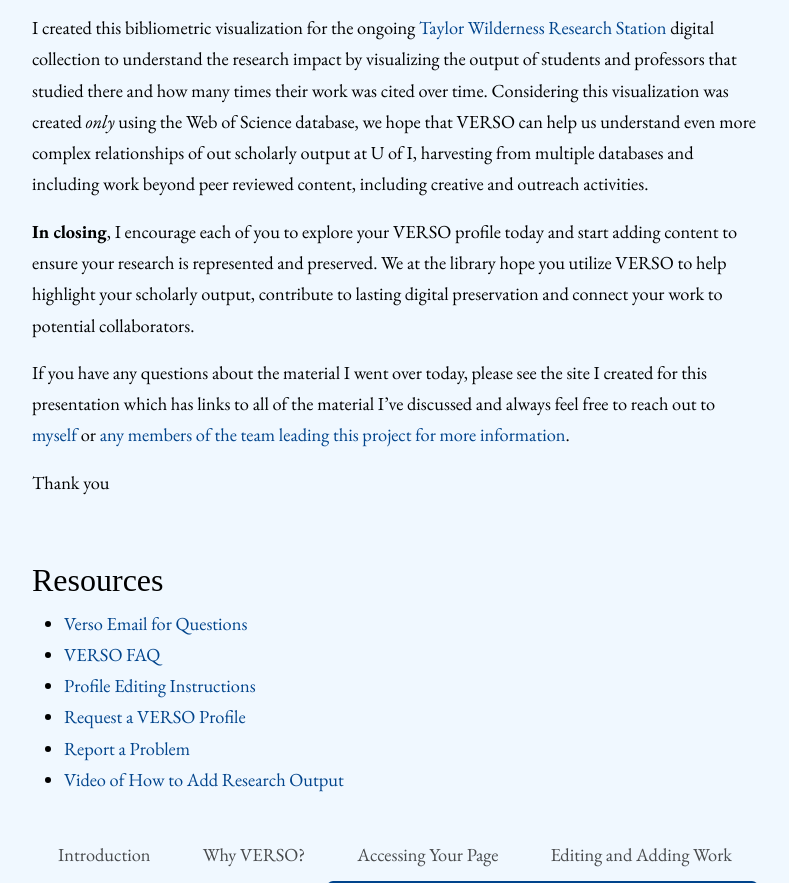
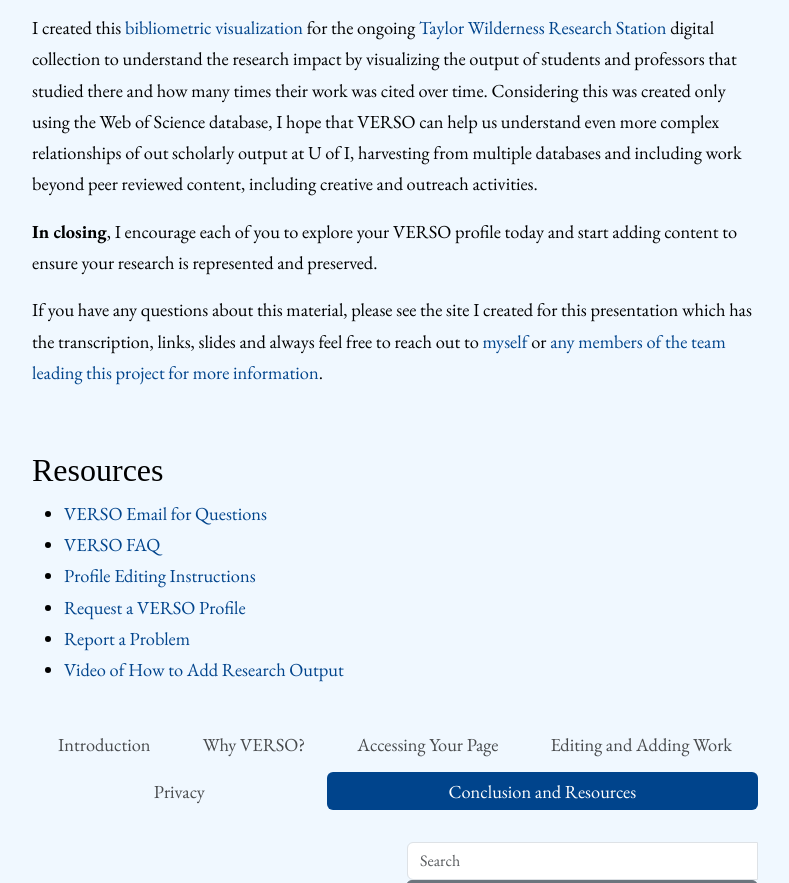
Before and after one commit to aweymo-ui/verso_intro, a Jekyll site: the page built from content/6_conclusion.md, in a window 1280 px wide, cut to the strip 260-1143 px from the top of the page. Shown: the whole strip, without its empty margins (245-1034 px from the left). Built offline with Jekyll 4.4.1, drawn with Linux system fonts in a browser that asks for light colours; some web fonts are replaced.

Commit message:
bits and bobs

```diff
--- a/content/6_conclusion.md
+++ b/content/6_conclusion.md
@@ -6,19 +6,17 @@
 
 {% include gallery-figure.html img="biblio_01.gif" alt="Data visualization of multi-colored nodes against a black background labeled with the names of authors." caption="Visualization of citation impact over time of authors that contributed to work found in the Taylor Wilderness Research Station digital archive. Node size indicates the number of times the work has been cited, color and distance indicates groups formed by subject and keyword likeness and lines connecting nodes indicates shared citations."  title="Visualization of citation impact over time of authors that contributed to work found in the Taylor Wilderness Research Station digital archive. Node size indicates the number of times the work has been cited, color and distance indicates groups formed by subject and keyword likeness and lines connecting nodes indicates shared citations." width="100%" %}
 
-I created this bibliometric visualization for the ongoing [Taylor Wilderness Research Station](https://www.lib.uidaho.edu/digital/taylor-archive/){:target="_blank" rel="noopener"} digital collection to understand the research impact by visualizing the output of students and professors that studied there and how many times their work was cited over time. Considering this visualization was created *only* using the Web of Science database, we hope that VERSO can help us understand even more complex relationships of out scholarly output at U of I, harvesting from multiple databases and including work beyond peer reviewed content, including creative and outreach activities.
+I created this [bibliometric visualization](https://tinyurl.com/yvwfo8ob) for the ongoing [Taylor Wilderness Research Station](https://www.lib.uidaho.edu/digital/taylor-archive/){:target="_blank" rel="noopener"} digital collection to understand the research impact by visualizing the output of students and professors that studied there and how many times their work was cited over time. Considering this was created only using the Web of Science database, I hope that VERSO can help us understand even more complex relationships of out scholarly output at U of I, harvesting from multiple databases and including work beyond peer reviewed content, including creative and outreach activities.
 
-**In closing**, I encourage each of you to explore your VERSO profile today and start adding content to ensure your research is represented and preserved. We at the library hope you utilize VERSO to help highlight your scholarly output, contribute to lasting digital preservation and connect your work to potential collaborators.
+**In closing**, I encourage each of you to explore your VERSO profile today and start adding content to ensure your research is represented and preserved.
 
-If you have any questions about the material I went over today, please see the site I created for this presentation which has links to all of the material I’ve discussed and always feel free to reach out to [myself](https://www.lib.uidaho.edu/about/people/aweymouth.html){:target="_blank" rel="noopener"} or [any members of the team leading this project for more information](lib-verso@uidaho.edu){:target="_blank" rel="noopener"}.
-
-Thank you
+If you have any questions about this material, please see the site I created for this presentation which has the transcription, links, slides and always feel free to reach out to [myself](https://www.lib.uidaho.edu/about/people/aweymouth.html){:target="_blank" rel="noopener"} or [any members of the team leading this project for more information](lib-verso@uidaho.edu){:target="_blank" rel="noopener"}.
 
 <br>
 
 ## Resources
 
-- [Verso Email for Questions](lib-verso@uidaho.edu){:target="_blank" rel="noopener"}
+- [VERSO Email for Questions](lib-verso@uidaho.edu){:target="_blank" rel="noopener"}
 - [VERSO FAQ](https://www.lib.uidaho.edu/verso/faq.html){:target="_blank" rel="noopener"}
 - [Profile Editing Instructions](https://www.lib.uidaho.edu/verso/profile.html){:target="_blank" rel="noopener"}
 - [Request a VERSO Profile](https://uidaho.co1.qualtrics.com/jfe/form/SV_0rlPakZsYWSG4zc){:target="_blank" rel="noopener"}
```
Also changed, not shown: content/2_why.md (+1 -3 lines), content/3_access.md (+1 -1 lines), content/4_editing.md (+0 -2 lines), 10 other files.
